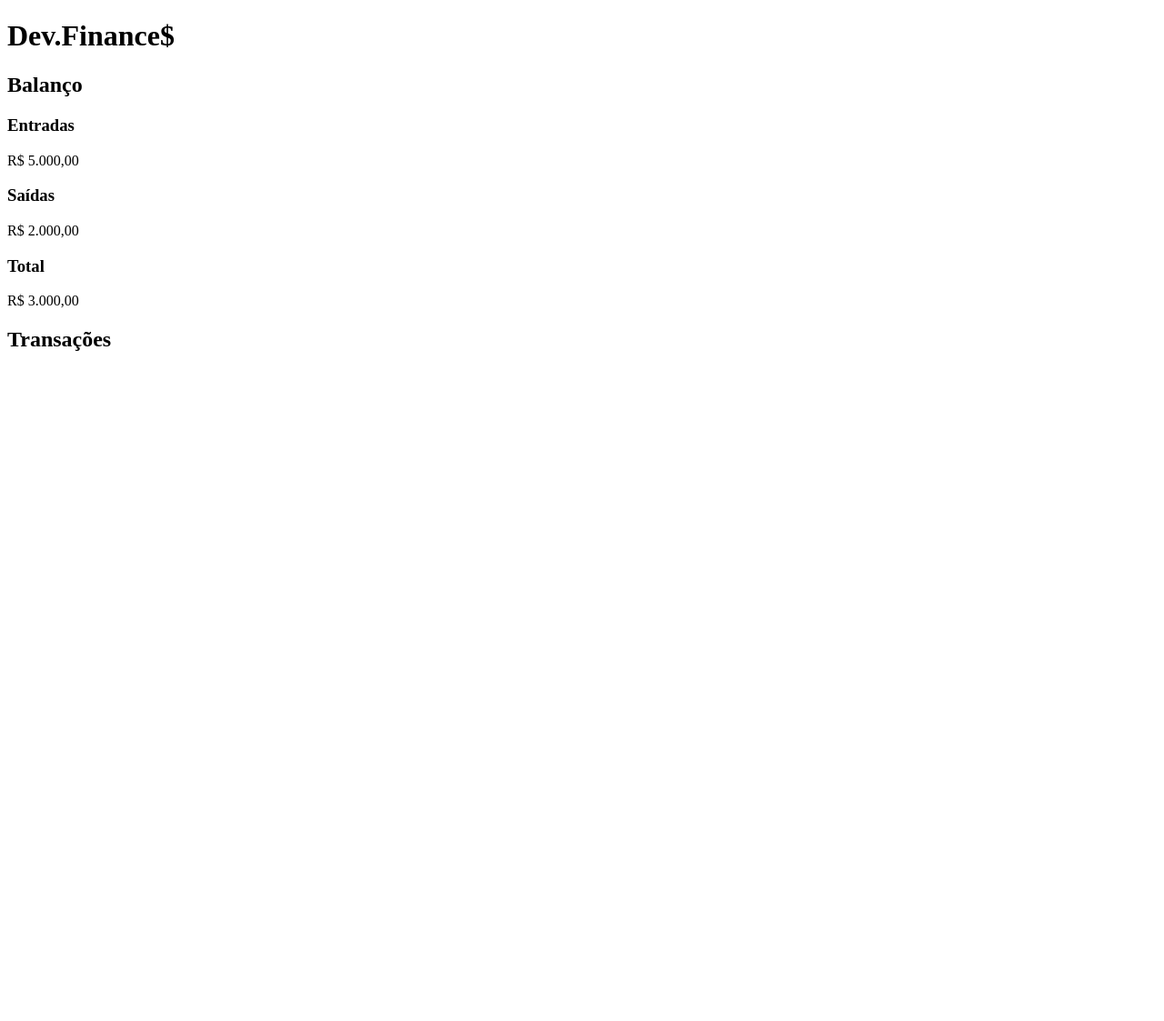
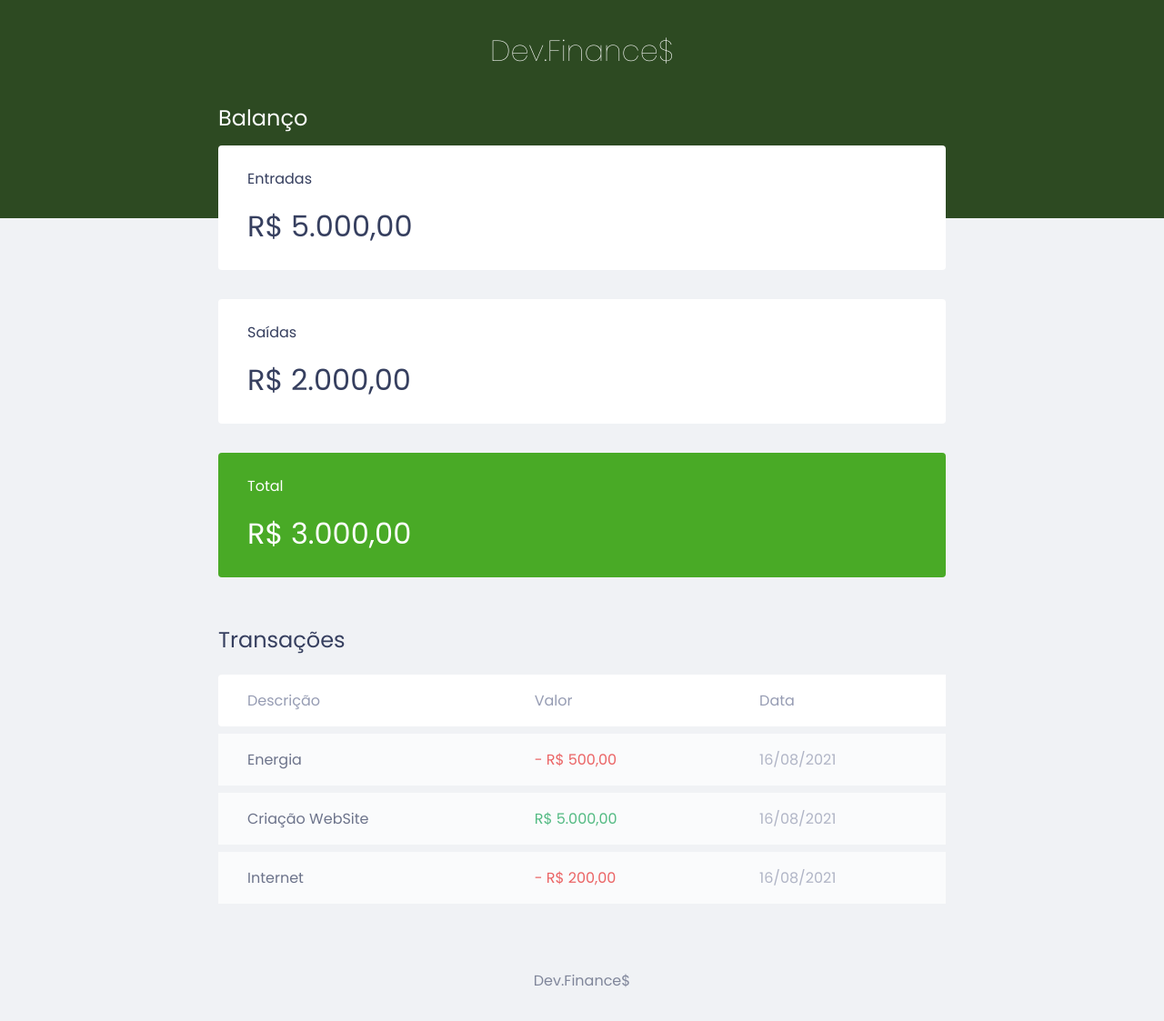
Before and after one commit to Lucas-RamosDev/devFinances, a plain HTML site: page index.html in a window 1280 px wide. Shown: the whole page at 91% size. Before the commit the page ends 800 px from the top, so only its background shows below. Drawn offline with Linux system fonts and the light colour scheme.

Commit message:
primary class

```diff
--- a/index.html
+++ b/index.html
@@ -7,24 +7,81 @@
   <meta http-equiv="X-UA-Compatible" content="IE=edge">
   <meta name="viewport" content="width=device-width, initial-scale=1.0">
   <title>Dev.Finance$</title>
+
+  <link rel="stylesheet" href="./style.css">
+  <link rel="preconnect" href="https://fonts.googleapis.com">
+  <link rel="preconnect" href="https://fonts.gstatic.com" crossorigin>
+  <link href="https://fonts.googleapis.com/css2?family=Poppins:ital,wght@0,100;0,400;0,700;1,100;1,400;1,700&display=swap" rel="stylesheet">
 </head>
 
 <body>
 
-    <h1>Dev.Finance$</h1>
+  <header>
+    <h1 id="logo">Dev.Finance$</h1>
+  </header>
 
+  <main class="container">
+
+    <section id="balance">
       <h2>Balanço</h2>
 
+      <div class="card">
         <h3>Entradas</h3>
         <p>R$ 5.000,00</p>
+      </div>
 
+      <div class="card">
         <h3>Saídas</h3>
         <p>R$ 2.000,00</p>
+      </div>
 
+      <div class="card total">
         <h3>Total</h3>
         <p>R$ 3.000,00</p>
+      </div>
 
+    </section>
+
+    <section id="transaction">
       <h2>Transações</h2>
+
+      <table id="data-table">
+        <thead>
+          <tr>
+            <th>Descrição</th>
+            <th>Valor</th>
+            <th>Data</th>
+          </tr>
+        </thead>
+
+        <tbody>
+          <tr>
+            <td class="description">Energia</td>
+            <td class="expense">- R$ 500,00</td>
+            <td class="date">16/08/2021</td>
+          </tr>
+          <tr>
+            <td class="description">Criação WebSite</td>
+            <td class="income">R$ 5.000,00</td>
+            <td class="date">16/08/2021</td>
+          </tr>
+          <tr>
+            <td class="description">Internet</td>
+            <td class="expense">- R$ 200,00</td>
+            <td class="date">16/08/2021</td>
+          </tr>
+        </tbody>
+
+      </table>
+    </section>
+
+
+
+  </main>
+
+  <footer>
+    <p>Dev.Finance$</p>
+  </footer>
 
 </body>
 
--- /dev/null
+++ b/style.css
@@ -0,0 +1,143 @@
+/* Global ================================= */
+
+:root {
+  --dark-blue: #363f5f;
+}
+
+* {
+  margin: 0;
+  padding: 0;
+  box-sizing: border-box;
+}
+
+body {
+  background: #f0f2f5;
+  font-family: 'Poppins', sans-serif;
+}
+
+.container {
+  width: min(90vw, 800px); /* esta função procura o valor menor entre os 2 valores*/
+  margin: auto;
+}
+
+/* Titles ================================= */
+
+h2 {
+  margin-top: 3.2rem;
+  margin-bottom: 0.8rem;
+  color: var(--dark-blue);
+
+  font-weight: normal;
+}
+
+/* Header ================================= */
+
+header {
+  background: #2D4A22;
+  padding: 2rem 0 10rem;
+  text-align: center;
+}
+
+#logo {
+  color: #fff;
+  font-weight: 100;
+}
+
+/* Balance ================================= */
+
+#balance {
+  margin-top: -8rem;
+}
+
+#balance h2 {
+  color: #fff;
+  margin-top: 0;
+}
+
+/* Cards ================================= */
+
+.card {
+  background: #fff;
+  padding: 1.5rem 2rem;
+  border-radius: 0.25rem;
+
+  margin-bottom: 2rem;
+  color: var(--dark-blue);
+}
+
+.card h3 {
+  font-weight: normal;
+  font-size: 1rem;
+}
+
+.card p {
+  font-size: 2rem;
+  line-height: 3rem;
+
+  margin-top: 1rem;
+}
+
+.card.total {
+  background: #49aa26;
+  color:#fff
+}
+
+/* Table ================================= */
+
+#data-table {
+  width: 100%;
+  border-spacing: 0 0.5rem;
+
+  color: #969cb3;
+}
+
+table thead tr th:first-child,
+table thead tr td:first-child {
+  border-radius: 0.25rem 0 0 0.25rem;
+}
+
+table thead th {
+  background: #fff;
+
+  font-weight: normal;
+  padding: 1rem 2rem;
+
+  text-align: left;
+}
+
+table tbody tr {
+  opacity: 0.7;
+}
+
+table tbody tr:hover {
+  opacity: 1;
+}
+
+table tbody td {
+  background: #fff;
+
+  padding: 1rem 2rem;
+}
+
+td.description {
+  color: var(--dark-blue);
+}
+
+td.income {
+  color: #12a454
+}
+
+td.expense {
+  color: #e92929
+}
+
+
+/* Footer ================================= */
+
+footer {
+  text-align: center;
+  padding: 4rem 0 2rem;
+  color: var(--dark-blue);
+
+  opacity: 0.6;
+}
```
Lines whose indentation alone changed are shown as unchanged.
